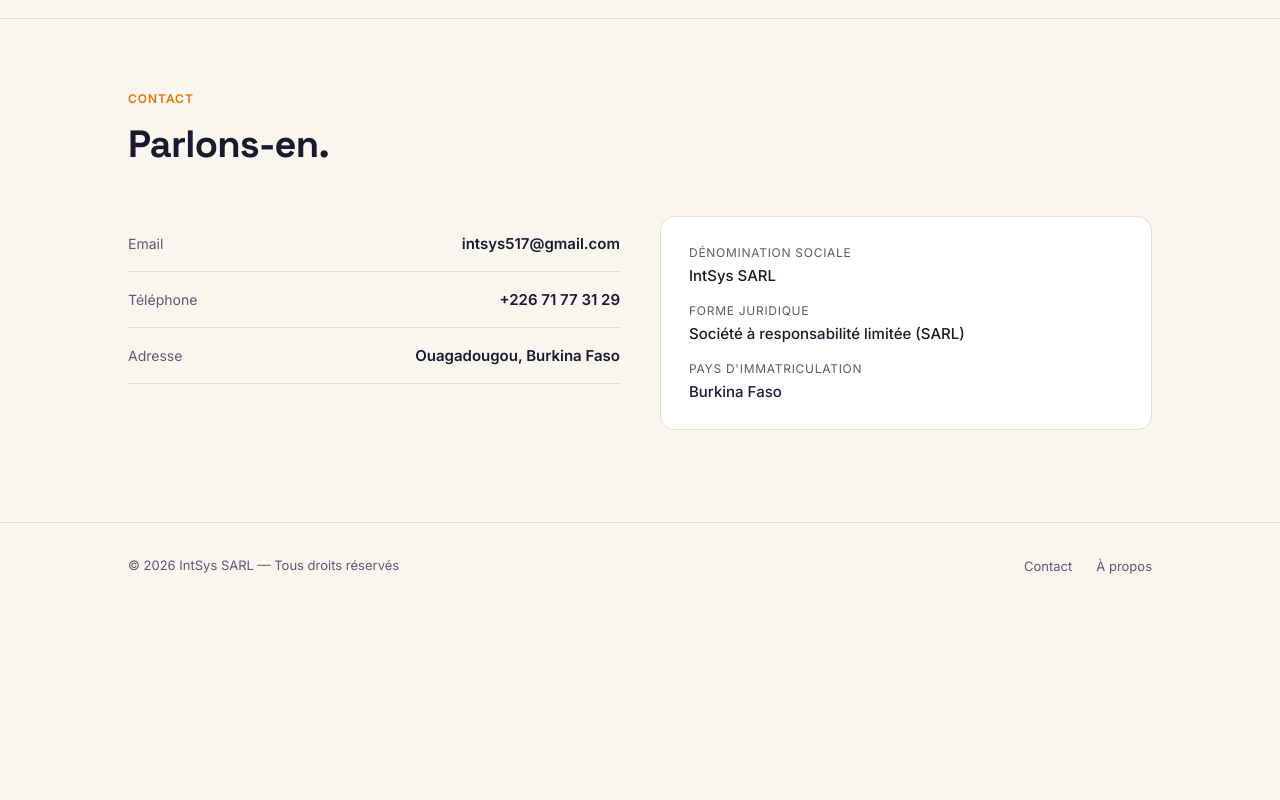
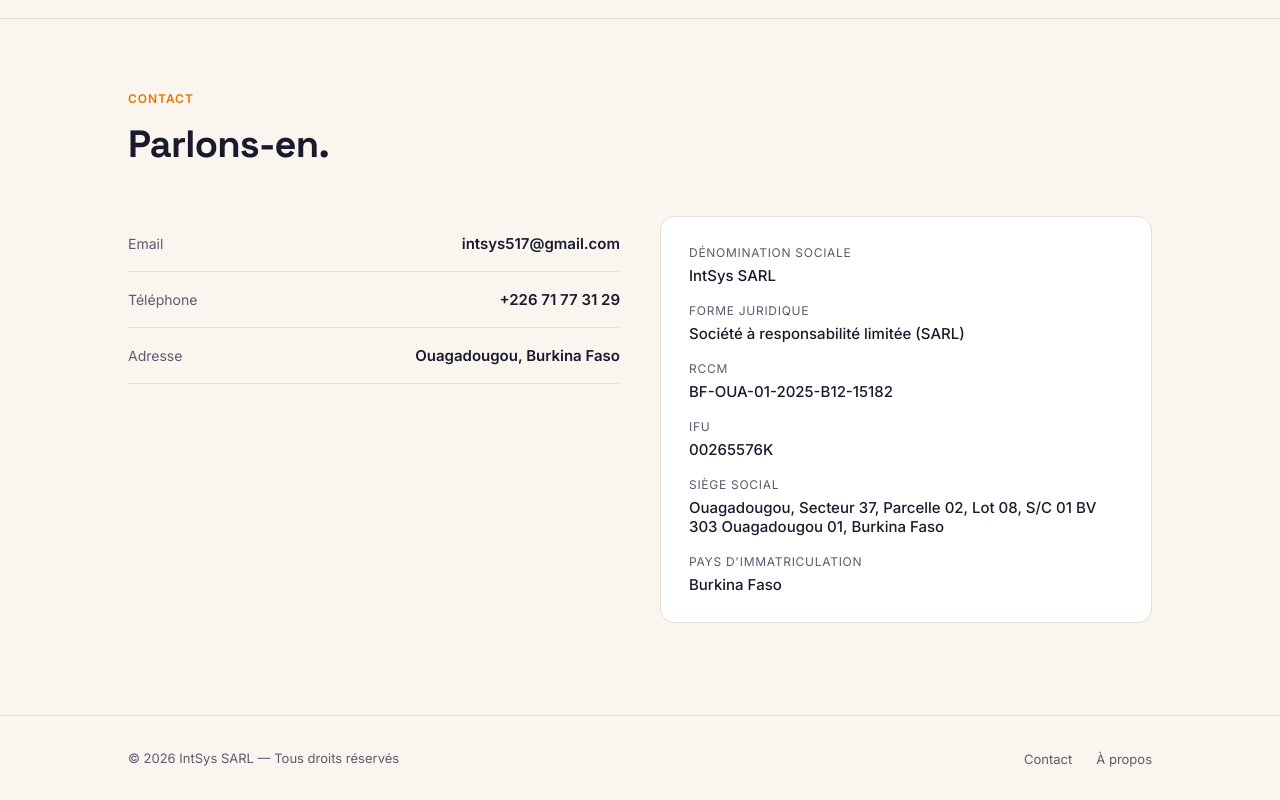
Before and after one commit to yoigor226/intsys, a plain HTML site: page index.html in a window 1280 px wide. Shown: the part 2166-2966 px from the top of the page. Before the commit the page ends 2773 px from the top, so only its background shows below. Drawn offline with Linux system fonts and the light colour scheme.

Commit message:
feat(legal): ajoute RCCM, IFU et siège social au bloc informations légales
Numéros issus du RCCM (BF-OUA-01-2025-B12-15182) et du certificat IFU
(00265576K). Adresse du siège reprise mot pour mot du champ "Etablissement
principal ou siège social" de l'extrait RCCM.

Co-Authored-By: Claude Sonnet 5 <noreply@anthropic.com>

```diff
--- a/index.html
+++ b/index.html
@@ -342,6 +342,12 @@
         <div class="v">IntSys SARL</div>
         <div class="k">Forme juridique</div>
         <div class="v">Société à responsabilité limitée (SARL)</div>
+        <div class="k">RCCM</div>
+        <div class="v">BF-OUA-01-2025-B12-15182</div>
+        <div class="k">IFU</div>
+        <div class="v">00265576K</div>
+        <div class="k">Siège social</div>
+        <div class="v">Ouagadougou, Secteur 37, Parcelle 02, Lot 08, S/C 01 BV 303 Ouagadougou 01, Burkina Faso</div>
         <div class="k">Pays d'immatriculation</div>
         <div class="v">Burkina Faso</div>
       </div>
```
